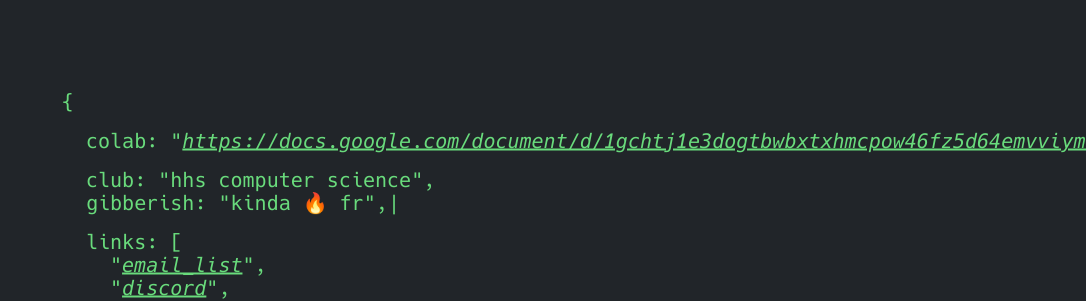
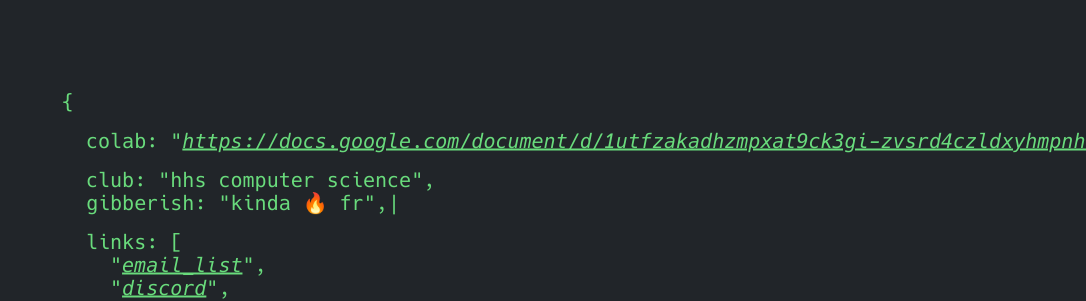
Before and after one commit to BaroqueObama/BaroqueObama.github.io, a Jekyll site: the page built from index.md, in a window 1280 px wide. Shown: the top 301 px of the page, without its empty margins (194-1280 px from the left). Built offline with Jekyll 4.4.1, drawn with Linux system fonts in a browser that asks for light colours.

Commit message:
HERE BUDDY!

```diff
--- a/_layouts/home.html
+++ b/_layouts/home.html
@@ -4,7 +4,7 @@ layout: default
 
 <main class="json">
   <div class="block">
-    <p><span class="key">CoLab</span><span class="attr"><a href="https://docs.google.com/document/d/1GcHTj1e3dogtBwBXtXHMCPow46fZ5d64eMvviymfjOE/edit">{{ "https://docs.google.com/document/d/1GcHTj1e3dogtBwBXtXHMCPow46fZ5d64eMvviymfjOE/edit" }}</a></span></p>
+    <p><span class="key">CoLab</span><span class="attr"><a href="https://docs.google.com/document/d/1UtFZAKaDHZmPxat9ck3gI-zVSrd4czldxyhMpNHR3xw/edit?usp=sharing">{{ "https://docs.google.com/document/d/1UtFZAKaDHZmPxat9ck3gI-zVSrd4czldxyhMpNHR3xw/edit?usp=sharing" }}</a></span></p>
   </div>
   <div class="block">
     {% if site.json.name %}
```
